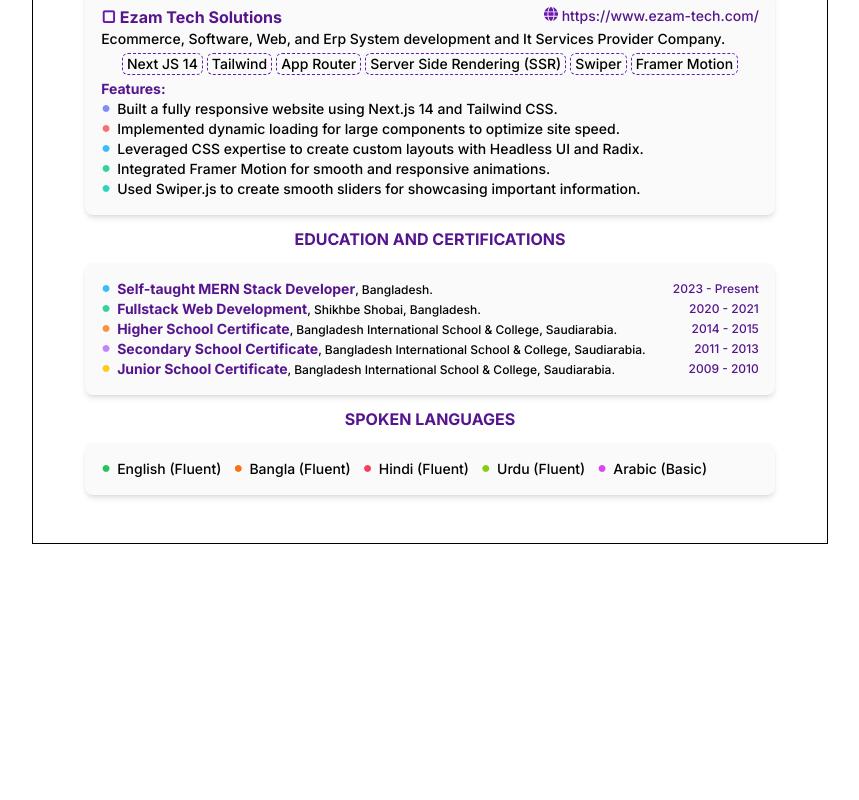
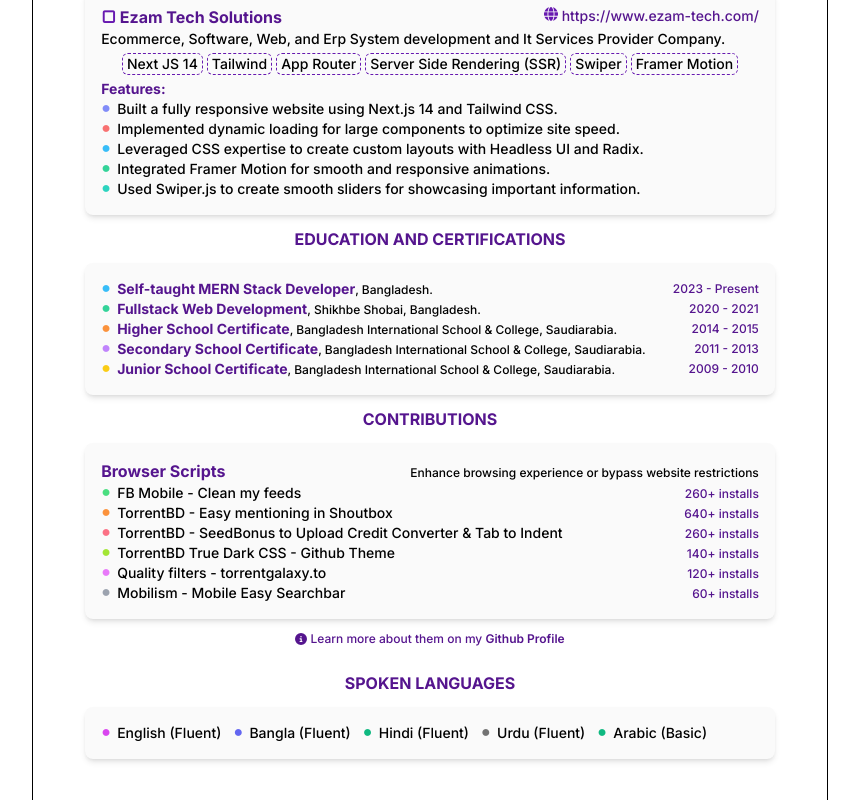
Before and after one commit to webdevsk/next-resume, a Next.js app: page /template2 in a window 1280 px wide. Shown: the part 1544-2344 px from the top of the page, without its empty margins (338-1197 px from the left). Before the commit the page ends 2088 px from the top, so only its background shows below. Built offline with nearby package versions, Linux system fonts and the light colour scheme.

Commit message:
Added contributions to template 2

```diff
--- a/src/app/(viewer-side)/template1/page.css
+++ b/src/app/(viewer-side)/template1/page.css
@@ -216,7 +216,7 @@
     .footnote {
       @apply mt-template;
       svg {
-        @apply inline aspect-square w-3 align-baseline text-theme;
+        @apply mb-0.5 inline aspect-square w-3 align-middle text-theme;
       }
       a {
         @apply font-semibold;
--- a/src/app/(viewer-side)/template2/page.css
+++ b/src/app/(viewer-side)/template2/page.css
@@ -218,6 +218,35 @@
     }
   }
 
+  #contributions {
+    @apply mb-template;
+
+    .content {
+      @apply mx-1 rounded-lg bg-color1 p-4 shadow-md;
+    }
+
+    .row {
+      @apply flex items-baseline justify-between gap-x-1;
+      .info {
+        @apply shrink;
+      }
+    }
+
+    .installs {
+      @apply w-max leading-5 text-theme;
+    }
+
+    .footnote {
+      @apply mt-template text-center text-theme;
+      svg {
+        @apply mb-0.5 inline aspect-square w-3 align-middle text-theme;
+      }
+      a {
+        @apply font-semibold;
+      }
+    }
+  }
+
   #spoken-languages {
     .content {
       @apply mx-1 rounded-lg bg-color1 p-4 shadow-md;
--- a/src/app/(viewer-side)/template2/page.jsx
+++ b/src/app/(viewer-side)/template2/page.jsx
@@ -16,9 +16,10 @@ import {
   faEnvelope,
   faLocationDot,
   faGlobe,
+  faCircleInfo,
 } from "@fortawesome/free-solid-svg-icons?url"
 // import { faPhone } from ""
-library.add(fab, faPhone, faEnvelope, faLocationDot, faGlobe)
+library.add(fab, faPhone, faEnvelope, faLocationDot, faGlobe, faCircleInfo)
 
 export default function Template2({ searchParams }) {
   const { data } = resume
@@ -311,11 +312,10 @@ export default function Template2({ searchParams }) {
                             href={project.link}
                           >
                             <small>
-                                <FontAwesomeIcon icon="fa-solid fa-globe" />{" "}
+                              <FontAwesomeIcon icon="fa-solid fa-globe" />{" "}
                               <span className="max-xs:hidden">
                                 {project.link}
                               </span>
-
                               <span className="xs:hidden">URL</span>
                             </small>
                           </a>
@@ -399,6 +399,63 @@ export default function Template2({ searchParams }) {
           </ul>
         </div>
       )}
+
+      {/* Contributions */}
+      {data.contributions && data.contributions.length && (
+        <div id="contributions">
+          <div className="heading">
+            <h5>Contributions</h5>
+          </div>
+          <ul className="content">
+            {data.contributions.map(contribution => (
+              <li
+                key={contribution.title}
+                className="type"
+              >
+                <div className="row">
+                  <h5>{contribution.title}</h5>
+                  <small>{contribution.description}</small>
+                </div>
+                <div className="projects">
+                  {contribution.projects.map(project => (
+                    <div
+                      key={project.title}
+                      className="row"
+                      style={{ "--rand-color": randColor(400) }}
+                    >
+                      <div className="col title">
+                        <p className="bullet-item">
+                          <a
+                            target="_blank"
+                            href={project.url}
+                          >
+                            {project.title}
+                          </a>
+                        </p>
+                      </div>
+                      <div className="col installs">
+                        <small>{project.installs} installs</small>
+                      </div>
+                    </div>
+                  ))}
+                </div>
+              </li>
+            ))}
+          </ul>
+
+          <small className="footnote">
+            <FontAwesomeIcon icon="fa-solid fa-circle-info" /> Learn more about
+            them on my{" "}
+            <a
+              target="_blank"
+              href={data.github}
+            >
+              Github Profile
+            </a>
+          </small>
+        </div>
+      )}
+
       {data.spokenLanguages && data.spokenLanguages.length && (
         <div id="spoken-languages">
           <div className="heading">
```
